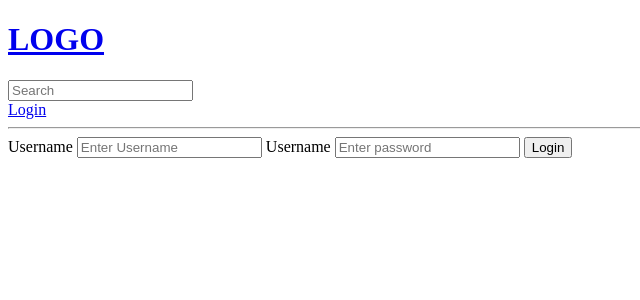
After one commit to bibashkoirala/sahityamanthan, a Django app: page /login/ in a window 1280 px wide. The commit adds this page. Shown: the top 300 px of the page, without its empty margins (0-640 px from the left). Run offline with Django 4.2, Linux system fonts and the light colour scheme.

Commit message:
User Login

```diff
--- /dev/null
+++ b/base/templates/base/login_register.html
@@ -0,0 +1,18 @@
+{% extends 'main.html' %}
+{% block content %}
+
+<div>
+    <form method="POST" action="">
+
+        {% csrf_token %}
+        <label>Username </label>
+        <input type="text" name="Username" placeholder="Enter Username" />
+
+        <label>Username </label>
+        <input type="password" name="Password" placeholder="Enter password" />
+
+        <input type="submit" value="Login" />
+    </form>
+</div>
+
+{% endblock content %}
--- a/base/urls.py
+++ b/base/urls.py
@@ -6,6 +6,7 @@ urlpatterns = [
     path('', views.home, name="home"),
     path('room/<str:pk>/', views.room, name="room"),
 
+    path('login/', views.loginPage, name="login"),
     path('create-room/', views.createRoom, name="create-room"),
     path('update-room/<str:pk>/', views.updateRoom, name="update-room"),
     path('delete-room/<str:pk>/', views.deleteRoom, name="delete-room"),
--- a/base/views.py
+++ b/base/views.py
@@ -1,6 +1,9 @@
 from django.shortcuts import render, redirect
+from django.contrib import messages
+
 from django.db.models import Q
 from . models import Room, Topic
+from django.contrib.auth.models import User
 from . forms import RoomForm
 
 # Create your views here.
@@ -9,6 +12,19 @@ from . forms import RoomForm
 #     {'id':2, 'name':'UX design.'},
 #     {'id':3, 'name':'Backend Queries'},
 # ]
+
+def loginPage(request):
+    if request.method == 'POST':
+        username= request.POST.get('username')
+        password= request.POST.get('password')
+
+        try:
+            user= User.objects.get(username=username)
+        except:
+            messages.error(request, 'user not exist')
+
+    context = {}
+    return render(request, 'base/login_register.html', context)
 
 def home(request):
     q = request.GET.get('q') if request.GET.get('q') != None else ''
--- a/templates/main.html
+++ b/templates/main.html
@@ -7,6 +7,15 @@
 </head>
 <body>
     {% include 'navbar.html' %}
+    {% if messages %}
+    <ul class="messages">
+        {% for message in messages %}
+            <li></li> {{message}}
+        {% endfor %}
+
+
+    </ul>
+    {% endif %}
 
     {% block content %}
 
--- a/templates/navbar.html
+++ b/templates/navbar.html
@@ -4,4 +4,5 @@
 <form method="GET" action = "{% url 'home' %}">
     <input type="text" name="q" placeholder="Search" />
 </form>
+<a href="{% url 'login' %}">Login</a>
 <hr>
```
Also changed, not shown: db.sqlite3.
